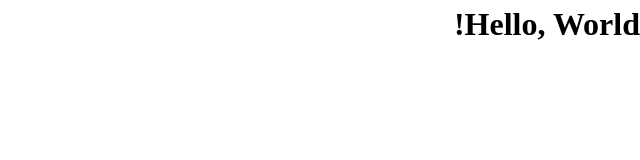
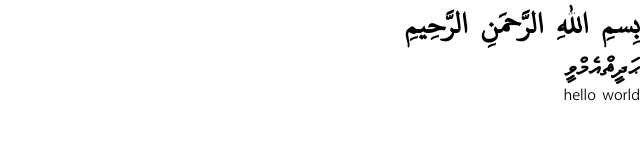
Before and after one commit to slackerneko/hadithmv, a plain HTML site: page src/index.html in a window 1280 px wide. Shown: the whole page, without its empty margins (640-1280 px from the left). Drawn offline with nearby package versions, Linux system fonts and the light colour scheme; files that its build step writes are made by us from their sources.

Commit message:
spacing tokens

```diff
--- a/server.ts
+++ b/server.ts
@@ -10,6 +10,10 @@ Deno.serve((req) => {
     return serveDir(req, { fsRoot: "styles" })
   }
 
+  if (pathname.endsWith('.woff2') || pathname.endsWith('.ttf')) {
+    return serveDir(req, { fsRoot: "public" })
+  }
+
   return new Response(HTML, {
     headers: {
       "content-type": "text/html"
--- a/src/index.html
+++ b/src/index.html
@@ -3,11 +3,14 @@
 <head>
 	<meta charset="UTF-8">
 	<meta name="viewport" content="width=device-width, initial-scale=1.0">
-	<title>Hadithmv</title>
+	<title>ޙަދީޘްއެމްވީ</title>
 	<link rel="stylesheet" href="reset.css">
     <link rel="stylesheet" href="main.css">
 </head>
 <body>
-    <h1>Hello, World!</h1>
+    <h1>بِسمِ اللهِ الرَّحمَنِ الرَّحِيمِ</h1>
+    <h2>ޙަދީޘްއެމްވީ</h2>
+
+    <p lang="en">hello world</p>
 </body>
 </html>
--- /dev/null
+++ b/styles/colors.css
@@ -0,0 +1,255 @@
+@layer base {
+    :root {
+        --c-gray-0: #f8fafb;
+        --c-gray-1: #f2f4f6;
+        --c-gray-2: #ebedef;
+        --c-gray-3: #e0e4e5;
+        --c-gray-4: #d1d6d8;
+        --c-gray-5: #b1b6b9;
+        --c-gray-6: #979b9d;
+        --c-gray-7: #7e8282;
+        --c-gray-8: #666968;
+        --c-gray-9: #50514f;
+        --c-gray-10: #3a3a37;
+        --c-gray-11: #252521;
+        --c-gray-12: #121210;
+
+        --c-red-0: #fff5f5;
+        --c-red-1: #ffe3e3;
+        --c-red-2: #ffc9c9;
+        --c-red-3: #ffa8a8;
+        --c-red-4: #ff8787;
+        --c-red-5: #ff6b6b;
+        --c-red-6: #fa5252;
+        --c-red-7: #f03e3e;
+        --c-red-8: #e03131;
+        --c-red-9: #c92a2a;
+        --c-red-10: #b02525;
+        --c-red-11: #962020;
+        --c-red-12: #7d1a1a;
+
+        --c-pink-0: #fff0f6;
+        --c-pink-1: #ffdeeb;
+        --c-pink-2: #fcc2d7;
+        --c-pink-3: #faa2c1;
+        --c-pink-4: #f783ac;
+        --c-pink-5: #f06595;
+        --c-pink-6: #e64980;
+        --c-pink-7: #d6336c;
+        --c-pink-8: #c2255c;
+        --c-pink-9: #a61e4d;
+        --c-pink-10: #8c1941;
+        --c-pink-11: #731536;
+        --c-pink-12: #59102a;
+
+        --c-purple-0: #f8f0fc;
+        --c-purple-1: #f3d9fa;
+        --c-purple-2: #eebefa;
+        --c-purple-3: #e599f7;
+        --c-purple-4: #da77f2;
+        --c-purple-5: #cc5de8;
+        --c-purple-6: #be4bdb;
+        --c-purple-7: #ae3ec9;
+        --c-purple-8: #9c36b5;
+        --c-purple-9: #862e9c;
+        --c-purple-10: #702682;
+        --c-purple-11: #5a1e69;
+        --c-purple-12: #44174f;
+
+        --c-violet-0: #f3f0ff;
+        --c-violet-1: #e5dbff;
+        --c-violet-2: #d0bfff;
+        --c-violet-3: #b197fc;
+        --c-violet-4: #9775fa;
+        --c-violet-5: #845ef7;
+        --c-violet-6: #7950f2;
+        --c-violet-7: #7048e8;
+        --c-violet-8: #6741d9;
+        --c-violet-9: #5f3dc4;
+        --c-violet-10: #5235ab;
+        --c-violet-11: #462d91;
+        --c-violet-12: #3a2578;
+
+        --c-indigo-0: #edf2ff;
+        --c-indigo-1: #dbe4ff;
+        --c-indigo-2: #bac8ff;
+        --c-indigo-3: #91a7ff;
+        --c-indigo-4: #748ffc;
+        --c-indigo-5: #5c7cfa;
+        --c-indigo-6: #4c6ef5;
+        --c-indigo-7: #4263eb;
+        --c-indigo-8: #3b5bdb;
+        --c-indigo-9: #364fc7;
+        --c-indigo-10: #2f44ad;
+        --c-indigo-11: #283a94;
+        --c-indigo-12: #21307a;
+
+        --c-blue-0: #e7f5ff;
+        --c-blue-1: #d0ebff;
+        --c-blue-2: #a5d8ff;
+        --c-blue-3: #74c0fc;
+        --c-blue-4: #4dabf7;
+        --c-blue-5: #339af0;
+        --c-blue-6: #228be6;
+        --c-blue-7: #1c7ed6;
+        --c-blue-8: #1971c2;
+        --c-blue-9: #1864ab;
+        --c-blue-10: #145591;
+        --c-blue-11: #114678;
+        --c-blue-12: #0d375e;
+
+        --c-cyan-0: #e3fafc;
+        --c-cyan-1: #c5f6fa;
+        --c-cyan-2: #99e9f2;
+        --c-cyan-3: #66d9e8;
+        --c-cyan-4: #3bc9db;
+        --c-cyan-5: #22b8cf;
+        --c-cyan-6: #15aabf;
+        --c-cyan-7: #1098ad;
+        --c-cyan-8: #0c8599;
+        --c-cyan-9: #0b7285;
+        --c-cyan-10: #095c6b;
+        --c-cyan-11: #074652;
+        --c-cyan-12: #053038;
+
+        --c-teal-0: #e6fcf5;
+        --c-teal-1: #c3fae8;
+        --c-teal-2: #96f2d7;
+        --c-teal-3: #63e6be;
+        --c-teal-4: #38d9a9;
+        --c-teal-5: #20c997;
+        --c-teal-6: #12b886;
+        --c-teal-7: #0ca678;
+        --c-teal-8: #099268;
+        --c-teal-9: #087f5b;
+        --c-teal-10: #066649;
+        --c-teal-11: #054d37;
+        --c-teal-12: #033325;
+
+        --c-green-0: #ebfbee;
+        --c-green-1: #d3f9d8;
+        --c-green-2: #b2f2bb;
+        --c-green-3: #8ce99a;
+        --c-green-4: #69db7c;
+        --c-green-5: #51cf66;
+        --c-green-6: #40c057;
+        --c-green-7: #37b24d;
+        --c-green-8: #2f9e44;
+        --c-green-9: #2b8a3e;
+        --c-green-10: #237032;
+        --c-green-11: #1b5727;
+        --c-green-12: #133d1b;
+
+        --c-lime-0: #f4fce3;
+        --c-lime-1: #e9fac8;
+        --c-lime-2: #d8f5a2;
+        --c-lime-3: #c0eb75;
+        --c-lime-4: #a9e34b;
+        --c-lime-5: #94d82d;
+        --c-lime-6: #82c91e;
+        --c-lime-7: #74b816;
+        --c-lime-8: #66a80f;
+        --c-lime-9: #5c940d;
+        --c-lime-10: #4c7a0b;
+        --c-lime-11: #3c6109;
+        --c-lime-12: #2c4706;
+
+        --c-yellow-0: #fff9db;
+        --c-yellow-1: #fff3bf;
+        --c-yellow-2: #ffec99;
+        --c-yellow-3: #ffe066;
+        --c-yellow-4: #ffd43b;
+        --c-yellow-5: #fcc419;
+        --c-yellow-6: #fab005;
+        --c-yellow-7: #f59f00;
+        --c-yellow-8: #f08c00;
+        --c-yellow-9: #e67700;
+        --c-yellow-10: #b35c00;
+        --c-yellow-11: #804200;
+        --c-yellow-12: #663500;
+
+        --c-orange-0: #fff4e6;
+        --c-orange-1: #ffe8cc;
+        --c-orange-2: #ffd8a8;
+        --c-orange-3: #ffc078;
+        --c-orange-4: #ffa94d;
+        --c-orange-5: #ff922b;
+        --c-orange-6: #fd7e14;
+        --c-orange-7: #f76707;
+        --c-orange-8: #e8590c;
+        --c-orange-9: #d9480f;
+        --c-orange-10: #bf400d;
+        --c-orange-11: #99330b;
+        --c-orange-12: #802b09;
+
+        --c-choco-0: #fff8dc;
+        --c-choco-1: #fce1bc;
+        --c-choco-2: #f7ca9e;
+        --c-choco-3: #f1b280;
+        --c-choco-4: #e99b62;
+        --c-choco-5: #df8545;
+        --c-choco-6: #d46e25;
+        --c-choco-7: #bd5f1b;
+        --c-choco-8: #a45117;
+        --c-choco-9: #8a4513;
+        --c-choco-10: #703a13;
+        --c-choco-11: #572f12;
+        --c-choco-12: #3d210d;
+
+        --c-brown-0: #faf4eb;
+        --c-brown-1: #ede0d1;
+        --c-brown-2: #e0cab7;
+        --c-brown-3: #d3b79e;
+        --c-brown-4: #c5a285;
+        --c-brown-5: #b78f6d;
+        --c-brown-6: #a87c56;
+        --c-brown-7: #956b47;
+        --c-brown-8: #825b3a;
+        --c-brown-9: #6f4b2d;
+        --c-brown-10:#5e3a21;
+        --c-brown-11:#4e2b15;
+        --c-brown-12: #422412;
+
+        --c-sand-0: #f8fafb;
+        --c-sand-1: #e6e4dc;
+        --c-sand-2: #d5cfbd;
+        --c-sand-3: #c2b9a0;
+        --c-sand-4: #aea58c;
+        --c-sand-5: #9a9178;
+        --c-sand-6: #867c65;
+        --c-sand-7: #736a53;
+        --c-sand-8: #5f5746;
+        --c-sand-9: #4b4639;
+        --c-sand-10:#38352d;
+        --c-sand-11:#252521;
+        --c-sand-12: #121210;
+
+        --c-camo-0: #f9fbe7;
+        --c-camo-1: #e8ed9c;
+        --c-camo-2: #d2df4e;
+        --c-camo-3: #c2ce34;
+        --c-camo-4: #b5bb2e;
+        --c-camo-5: #a7a827;
+        --c-camo-6: #999621;
+        --c-camo-7: #8c851c;
+        --c-camo-8: #7e7416;
+        --c-camo-9: #6d6414;
+        --c-camo-10: #5d5411;
+        --c-camo-11: #4d460e;
+        --c-camo-12: #36300a;
+
+        --c-jungle-0: #ecfeb0;
+        --c-jungle-1: #def39a;
+        --c-jungle-2: #d0e884;
+        --c-jungle-3: #c2dd6e;
+        --c-jungle-4: #b5d15b;
+        --c-jungle-5: #a8c648;
+        --c-jungle-6: #9bbb36;
+        --c-jungle-7: #8fb024;
+        --c-jungle-8: #84a513;
+        --c-jungle-9: #7a9908;
+        --c-jungle-10: #658006;
+        --c-jungle-11: #516605;
+        --c-jungle-12: #3d4d04;
+    }
+}
--- a/styles/main.css
+++ b/styles/main.css
@@ -0,0 +1,4 @@
+@layer base, utilities;
+
+@import 'colors.css';
+@import 'typography.css';
--- /dev/null
+++ b/styles/typography.css
@@ -0,0 +1,20 @@
+@layer base {
+    @font-face {
+        font-family: 'Amiri';
+        src: url('/fonts/Amiri-Bold.ttf');
+    }
+
+    @font-face {
+        font-family: 'KFGQPC Uthman Taha Naskh';
+        src: url('/fonts/KFGQPC-Uthman-Taha-Naskh-Regular.ttf');
+    }
+
+    @font-face {
+        font-family: 'Tharujamaanu';
+        src: url('/fonts/merged-300.woff2');
+    }
+
+    :lang(dv-MV) {
+        font-family: 'Tharujamaanu';
+    }
+}
--- /dev/null
+++ b/styles/utilities.css
@@ -0,0 +1,49 @@
+@layer base {
+    :root {
+        /* relative sizes */
+        --size-1: .25rem;
+        --size-2: .5rem;
+        --size-3: 1rem;
+        --size-4: 1.25rem;
+        --size-5: 1.5rem;
+        --size-6: 1.75rem;
+        --size-7: 2rem;
+        --size-8: 3rem;
+        --size-9: 4rem;
+        --size-10: 5rem;
+        --size-11: 7.5rem;
+        --size-12: 10rem;
+        --size-13: 15rem;
+        --size-14: 20rem;
+        --size-15: 30rem;
+
+        /* static sizes */
+        --size-px-1: 4px;
+        --size-px-2: 8px;
+        --size-px-3: 16px;
+        --size-px-4: 20px;
+        --size-px-5: 24px;
+        --size-px-6: 28px;
+        --size-px-7: 32px;
+        --size-px-8: 48px;
+        --size-px-9: 64px;
+        --size-px-10: 80px;
+        --size-px-11: 120px;
+        --size-px-12: 160px;
+        --size-px-13: 240px;
+        --size-px-14: 320px;
+        --size-px-15: 480px;
+
+        /* fluid sizes */
+        --size-fluid-1: clamp(.5rem, 1vw, 1rem);
+        --size-fluid-2: clamp(1rem, 2vw, 1.5rem);
+        --size-fluid-3: clamp(1.5rem, 3vw, 2rem);
+        --size-fluid-4: clamp(2rem, 4vw, 3rem);
+        --size-fluid-5: clamp(4rem, 5vw, 5rem);
+        --size-fluid-6: clamp(5rem, 7vw, 7.5rem);
+        --size-fluid-7: clamp(7.5rem, 10vw, 10rem);
+        --size-fluid-8: clamp(10rem, 20vw, 15rem);
+        --size-fluid-9: clamp(15rem, 30vw, 20rem);
+        --size-fluid-10: clamp(20rem, 40vw, 30rem);
+    }
+}
```
Also changed, not shown: public/fonts/Amiri-Bold.ttf (renamed from public/Amiri-Bold.ttf), public/fonts/KFGQPC-Uthman-Taha-Naskh-Regular.ttf (renamed from public/KFGQPC Uthman Taha Naskh Regular.ttf), public/fonts/merged-300.woff2 (renamed from public/merged-300.woff2), public/fonts/merged-light.woff2 (renamed from public/merged-light.woff2).
